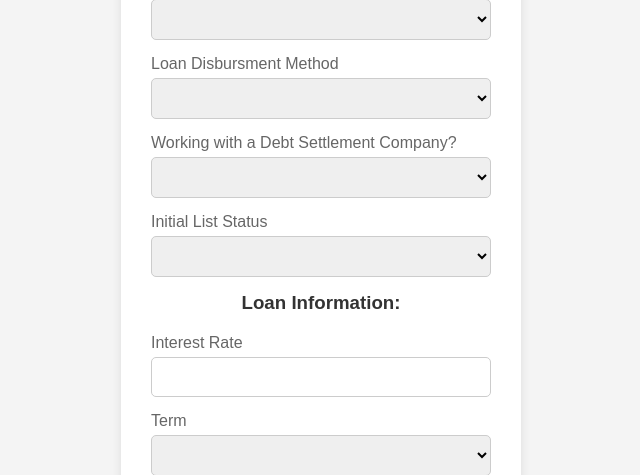
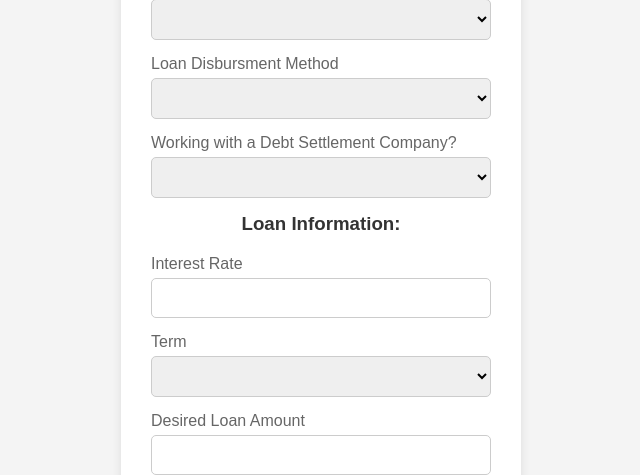
Before and after one commit to vdasari2/Lending-Club-Front-End, a Flask app: page / in a window 1280 px wide. Shown: the part 594-1069 px from the top of the page, without its empty margins (319-959 px from the left). Run offline with Flask 3, Linux system fonts and the light colour scheme; parts of the project's set-up code (start-up, migrations or seed data) failed here and were passed over.

Commit message:
.ebextensions file changes

```diff
--- a/application.py
+++ b/application.py
@@ -12,12 +12,20 @@ import pandas as pd
 import matplotlib.pyplot as plt
 import mpld3
 from sklearn.preprocessing import MinMaxScaler
+import os
+from dotenv import load_dotenv
+
+load_dotenv()
 
 application = Flask(__name__)
 app = application
 
+password = os.getenv('MONGODB_PASSWORD')
+connection_string = f"mongodb+srv://vishnupreethamreddy:{password}@cluster0.2hftm.mongodb.net/?retryWrites=true&w=majority&tls=true&appName=Cluster0"
+
 # MongoDB connection
-client = MongoClient('mongodb://localhost:27017/')
+# client = MongoClient('mongodb://localhost:27017/')
+client = MongoClient(connection_string)
 db = client.LendingClub
 collection = db.ATBReport
 
@@ -56,10 +64,10 @@ def index():
         elif request.form['term'] == '60 Months':
             term = 1
 
-        if request.form['liststatus'] == 'Whole':
-            initial_list_status = 1
-        elif request.form['liststatus'] == 'Fractional':
-            initial_list_status = 0
+        # if request.form['liststatus'] == 'Whole':
+        #     initial_list_status = 1
+        # elif request.form['liststatus'] == 'Fractional':
+        #     initial_list_status = 0
 
         if request.form['incomeverification'] == 'Not Verified':
             incomeverification = 0
@@ -82,11 +90,11 @@ def index():
         features = np.array([
             term,
             int_rate,
+            home_ownership,
             incomeverification,
             DTI,
             lfico,
             inq_last_6mths,
-            initial_list_status,
             total_rec_late_fee,
             grossrecovery,
             ofico,
@@ -105,16 +113,16 @@ def index():
         collection.insert_one({'First Name': firstname, 'Last Name': lastname, 'DOB':dob,'Income':income, 'SSN':ssn, 'Loan Amount': loanamount, 'Loan Purpose':loanpurpose,
         'Inquiries in last 6 Months':inq_last_6mths,'Home Ownership':home_ownership,'Interest Rate':int_rate,'Income Verification':incomeverification,
         'DTI':DTI,'fico_range_low':lfico,'Account Management FICO':ofico,'numtrades':numtrades,'currbal':curr_bal_scaled_v1,'disbursement_method':Loandisbursal,'debt_settlement_flag':debtsetlement,
-        'Recoveries':grossrecovery,'Late Fees Received to Date':total_rec_late_fee,'recentaccount':recentaccount,'term':term,'liststatus':initial_list_status,'PD Score':y_pred_prob_v1,'Prediction Result':prediction_v1})
+        'Recoveries':grossrecovery,'Late Fees Received to Date':total_rec_late_fee,'recentaccount':recentaccount,'term':term,'PD Score':y_pred_prob_v1,'Prediction Result':prediction_v1})
 
         features_set = {
             1: ['Term', 0],
             2: ['Interest_Rate', 0],
-            3: ['Income Verification', 0],
-            4: ['Debt To Income Ratio (DTI)', 0],
-            5: ['Latest FICO Score', 0],
-            6: ['Inquiries in Last 6 Months', 0],
-            7: ['Initial List Status', 0],
+            3: ['HomeOwnerShip', 0],
+            4: ['Income Verification', 0],
+            5: ['Debt To Income Ratio (DTI)', 0],
+            6: ['Latest FICO Score', 0],
+            7: ['Inquiries in Last 6 Months', 0],
             8: ['Total Recovery Late Fee', 0],
             9: ['Gross Recovery', 0],
             10: ['Lowest FICO Ever Reported', 0],
--- a/templates/index.html
+++ b/templates/index.html
@@ -3,7 +3,7 @@
 <head>
     <meta charset="UTF-8">
     <meta name="viewport" content="width=device-width, initial-scale=1.0">
-    <title>Loan Application</title>
+    <title>Loan Performance Prediction</title>
     <style>
         body {
             font-family: Arial, sans-serif;
@@ -120,12 +120,12 @@
                 <option value="No">No</option>
             </select>
 
-            <label for="liststatus">Initial List Status</label>
+            <!-- <label for="liststatus">Initial List Status</label>
             <select id="liststatus" name="liststatus">
                 <option value=""></option>
                 <option value="Whole">Whole</option>
                 <option value="Fractional">Fractional</option>
-            </select>
+            </select> -->
 
             <h3>Loan Information:</h3>
 
```
Also changed, not shown: 4 other files.
